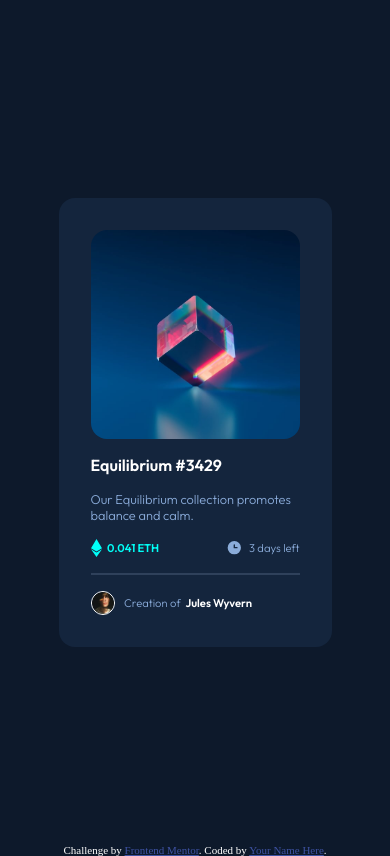
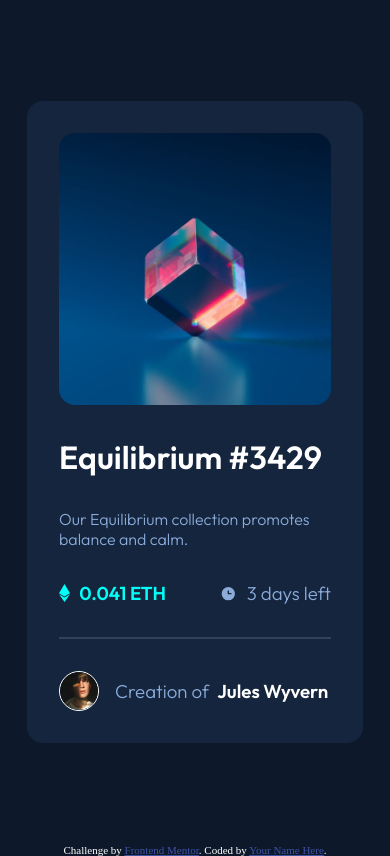
Before and after one commit to tuananh131001/NFT-preview-card-component, a plain HTML site: page index.html in a window 390 px wide. Drawn offline with Linux system fonts and the light colour scheme.

Commit message:
no need clamp

```diff
--- a/assets/css/style.css
+++ b/assets/css/style.css
@@ -16,7 +16,7 @@ main{
     font-family: 'Outfit', sans-serif; }
 
 .container {
-    width: 35%;
+    max-width: 21rem;
     display: flex;
     flex-direction: column;
     gap:1em;
@@ -26,7 +26,8 @@ main{
 .container .card-box{
     display: flex;
     background-color: hsl(216, 50%, 16%);
-    width: 100%;
+    max-height: 100%;
+
     flex-direction: column;
     padding: 2em;
     gap:2em;
@@ -44,19 +45,19 @@ main{
     border-radius: 1rem;
 }
 .card-box h1{
-    font-size: clamp(1rem, 2.5vw, 2rem);
+    font-size: 2rem;
 
 }
 .card-box .description h2{
     color:hsl(215, 51%, 70%);
-    font-size: clamp(0.8rem, 2.2vw, 1.8rem);
+    font-size: 1rem;
     font-weight: 300;
 }
 .card-box .coin{
     display: flex;
     justify-content: space-between;
     align-items: center;
-    font-size: clamp(0.6rem, 1.5vw, 1rem);
+    font-size: 1rem;
 
 }
 .coin #eth{
@@ -84,7 +85,7 @@ main{
     display: flex;
     align-items: center;
     gap: 1em;
-    font-size: clamp(0.6rem, 1.5vw, 1rem);
+    font-size: 1rem;
 }
 .creator .creator-text{
     display: flex;
@@ -102,11 +103,3 @@ main{
     align-items: center ;
     gap: 0.5em;
 }
-@media only screen and (max-width: 670px){
-    .container{
-        width:70%;
-    }
-    .container .card-box{
-        gap: 1em;
-    }
-}
```
